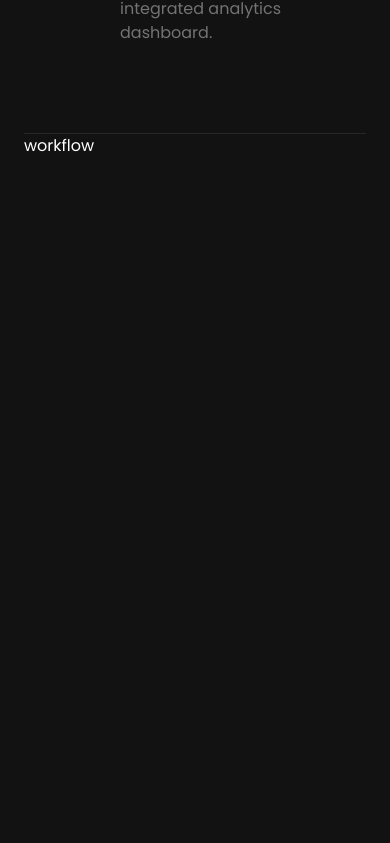
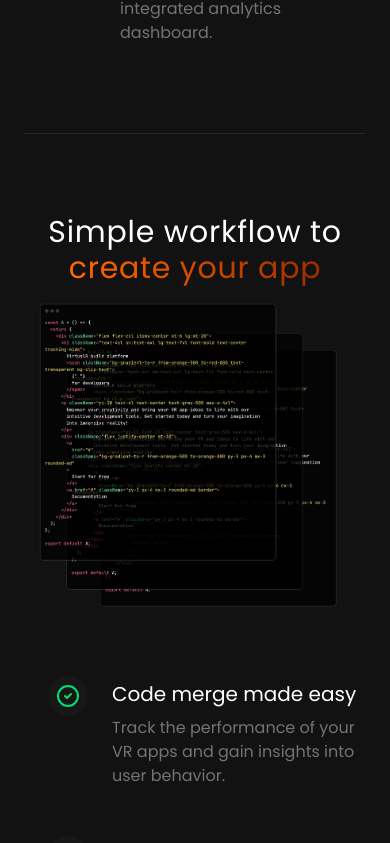
Before and after one commit to progymer/landing-page-templete, a React (Vite) app: page / in a window 390 px wide. Shown: the part 2417-3260 px from the top of the page. Before the commit the page ends 2575 px from the top, so only its background shows below. Built offline with nearby package versions, Linux system fonts and the light colour scheme.

Commit message:
feat: workflow section fully responsive

```diff
--- a/src/components/Workflow.jsx
+++ b/src/components/Workflow.jsx
@@ -1,6 +1,35 @@
+import { CheckCircle2 } from "lucide-react";
+import codeImg from "../assets/code.jpg";
+import { checklistItems } from "../constants";
+
 const Workflow = () => {
     return (
-        <div>workflow</div>
+        <div className="mt-20">
+            <h2 className="text-3xl sm:text-5xl lg:text-6xl text-center mt-6 tracking-wide ">
+                Simple workflow to{" "}
+                <span className="bg-gradient-to-r from-orange-500 to-orange-800 text-transparent bg-clip-text">
+                    create your app
+                </span>
+            </h2>
+            <div className="flex flex-wrap justify-center">
+                <div className="p-2 w-full lg:w-1/2">
+                    <img src={codeImg} alt="code" />
+                </div>
+                <div className="pt-12 w-full lg:w-1/2">
+                    {checklistItems.map((item, index) => (
+                        <div key={index} className="flex mb-12">
+                            <div className="flex text-green-400 mx-6 bg-neutral-900 h-10 w-10 p-2 justify-center items-center rounded-full">
+                                <CheckCircle2 />
+                            </div>
+                            <div>
+                                <h5 className="mt-1 mb-2 text-xl">{item.title}</h5>
+                                <p className="text-md text-neutral-500">{item.description}</p>
+                            </div>
+                        </div>
+                    ))}
+                </div>
+            </div>
+        </div>
      );
 }
 
```
